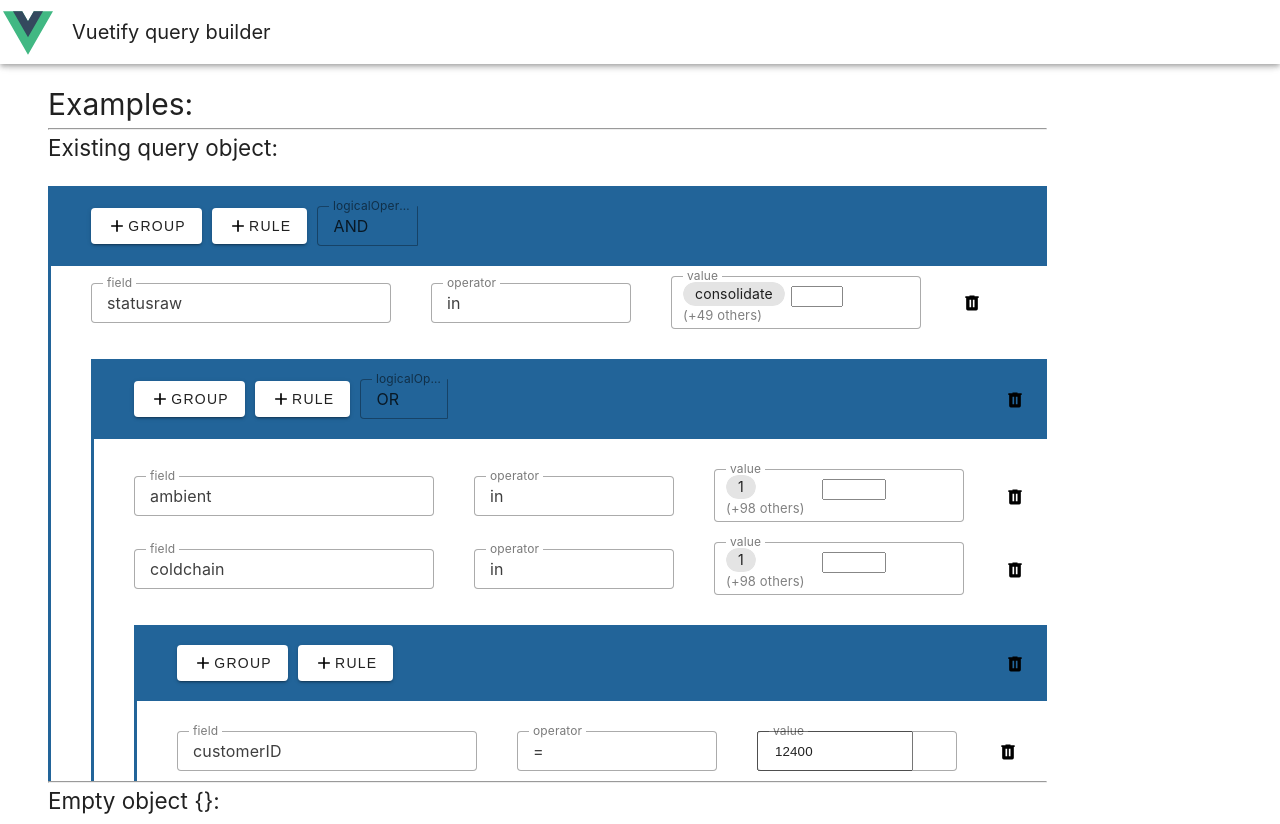
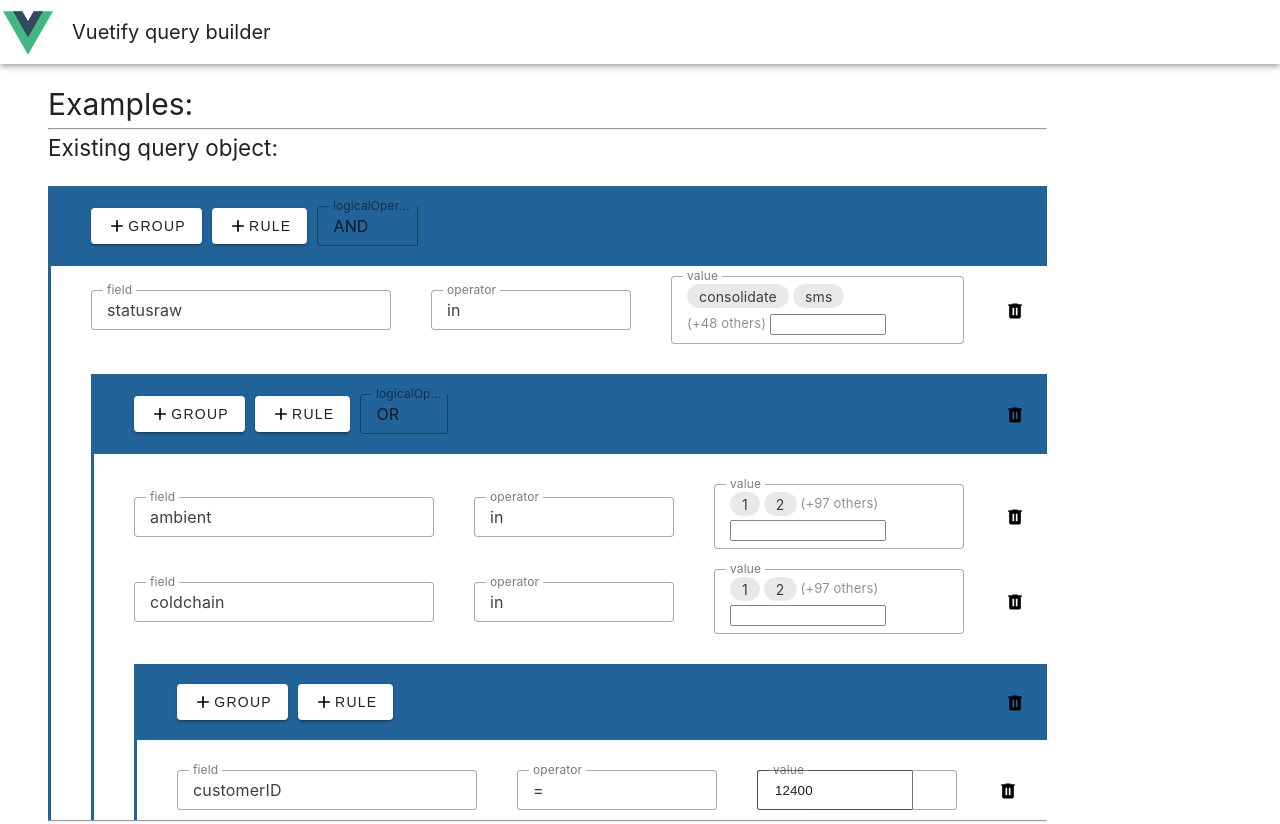
Before and after one commit to ampgroep/vuetify-query-builder, a Vue app: page / in a window 1280 px wide. Shown: the top 824 px of the page. Built offline with nearby package versions, Linux system fonts and the light colour scheme.

Commit message:
Fixing multiple select box cropping style

```diff
--- a/package.json
+++ b/package.json
@@ -9,7 +9,7 @@
     "filter",
     "query"
   ],
-  "version": "0.6.0",
+  "version": "0.7.0",
   "files": ["dist"],
   "repository": {
     "type": "git",
--- a/src/components/QueryBuilderRule.vue
+++ b/src/components/QueryBuilderRule.vue
@@ -54,20 +54,14 @@
         hide-details
         style="max-height: 100px; min-width: 250px"
       >
-        <template v-slot:prepend-inner>
-          <div v-if="value?.length > 1" class="combobox-prepend">
-            <div>
-              <v-chip small>
-                <span>{{ value[0] }}</span>
-              </v-chip>
-            </div>
-            <span style="color: grey; font-size: small"
-              >(+{{ value.length - 1 }} others)</span
-            >
-          </div>
-          <v-chip v-else>{{ value[0] ?? '' }}</v-chip>
-        </template>
-        <template v-slot:selection></template>
+        <template v-slot:selection="{ item, index }">
+          <v-chip v-if="index < 2" small>
+                <span>{{ item.title }}</span>
+          </v-chip>
+          <span v-if="index === 2" style="color: grey; font-size: small"
+              >(+{{ value.length - 2 }} others)</span
+          >
+	</template>
       </v-combobox>
     </div>
 
```
Also changed, not shown: 2 other files (tests, documents, lock files or other folders).
